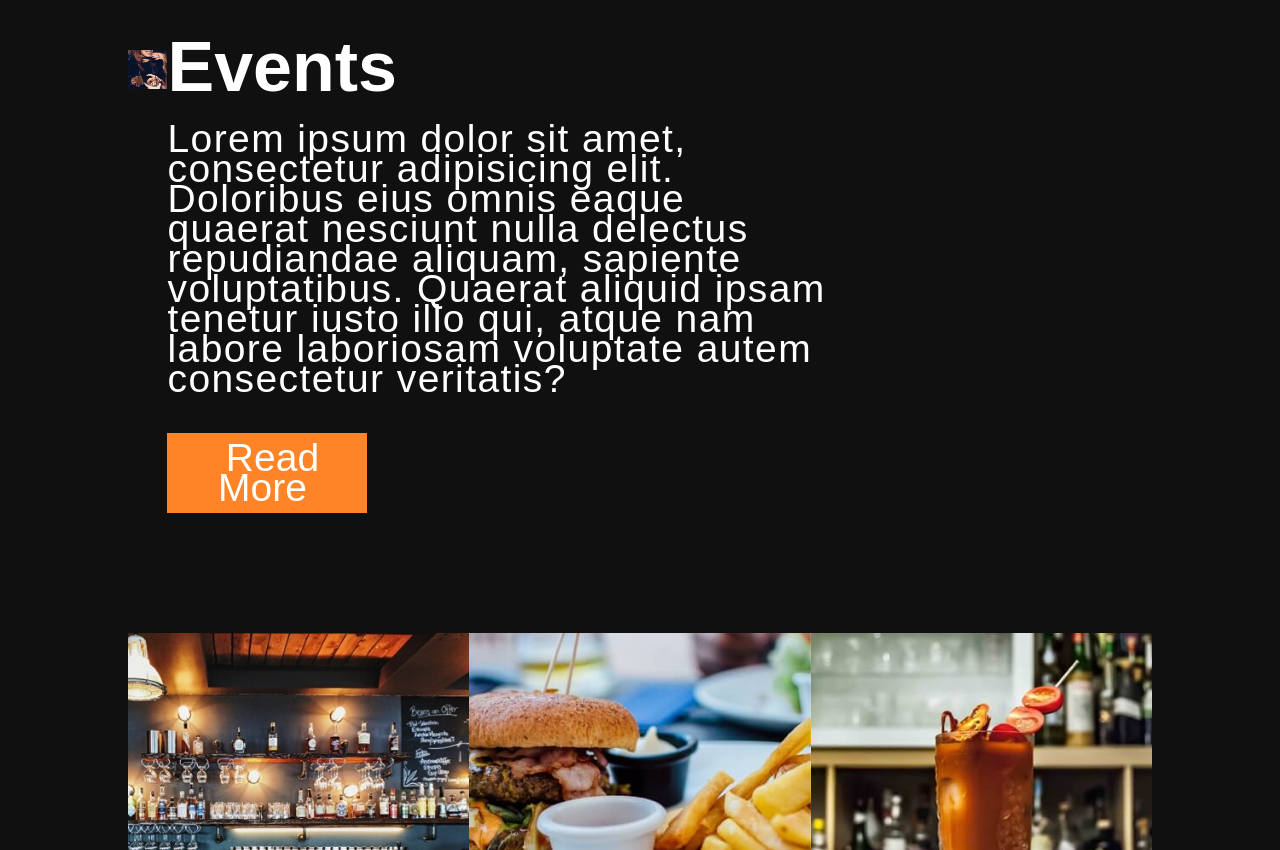
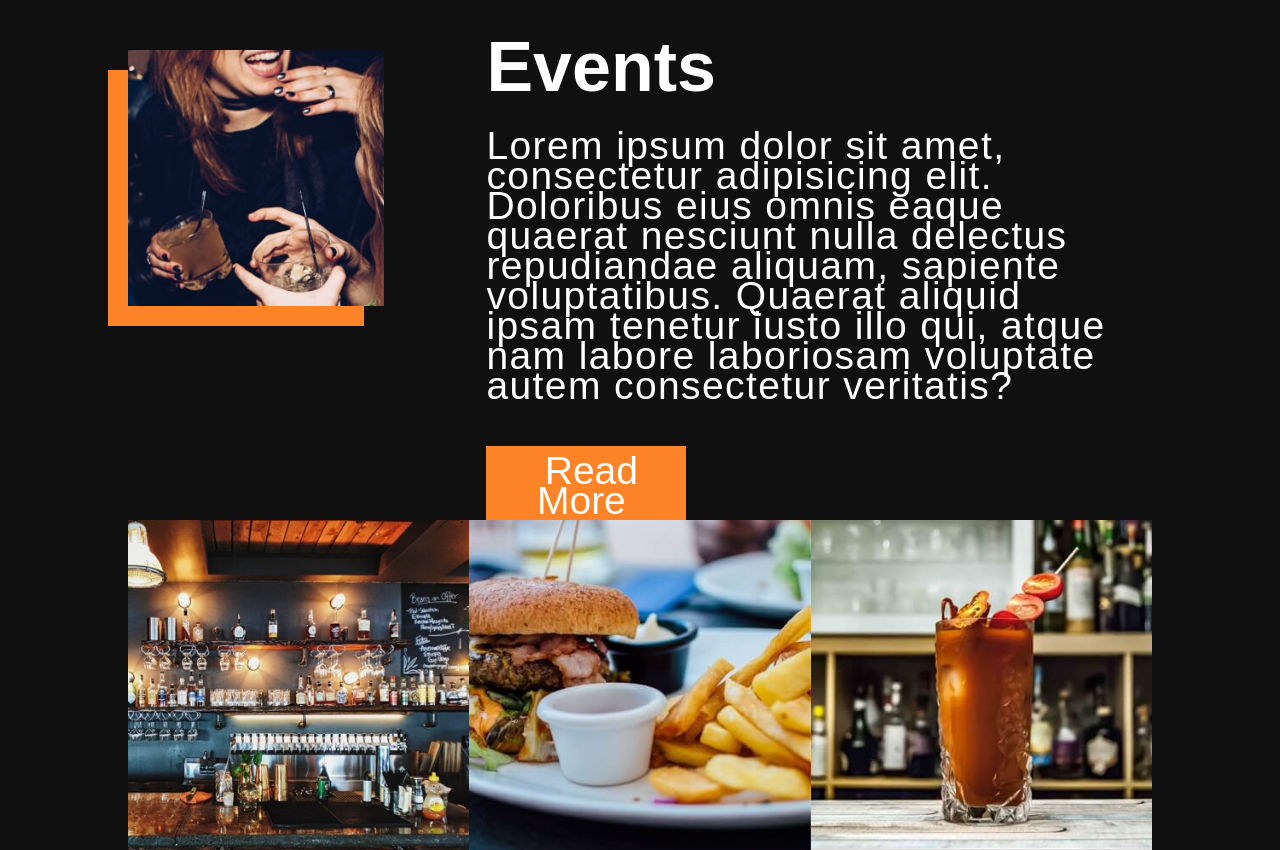
Before and after one commit to CianORuanaidh/cian-oruanaidh-project2, a plain HTML site: page index.html in a window 1280 px wide. Shown: the part 4075-4925 px from the top of the page. Drawn offline with Linux system fonts and the light colour scheme; a web font is replaced by a local one.

Commit message:
more styling desktop events

```diff
--- a/index.html
+++ b/index.html
@@ -99,9 +99,9 @@
 
         <section>
             <div class="wrapper">
-                <figure class="flex space-between">
-                    <div class="image-holder"><img src="assets/small-box-image.jpg" alt="Close up of two women drinking cocktails."></div>
-                    <figcaption>
+                <figure class="events clearfix">
+                    <div class="image-holder bg-shadow-left"><img src="assets/small-box-image.jpg" alt="Close up of two women drinking cocktails."></div>
+                    <figcaption class="v-flex">
                         <h2>Events</h2>
                         <p>Lorem ipsum dolor sit amet, consectetur adipisicing elit. Doloribus eius omnis eaque quaerat
                             nesciunt nulla delectus repudiandae aliquam, sapiente voluptatibus. Quaerat aliquid ipsam
--- a/styles/partials/_global.scss
+++ b/styles/partials/_global.scss
@@ -35,6 +35,13 @@ img {
     display: block;
     width: 100%;
 }
+
+ .image-holder {
+    // flex-basis: 300px;
+    // flex-grow: 1;
+    // background: white;
+ }
+
 a {
     text-decoration: none;
     color: white;
--- a/styles/partials/_main.scss
+++ b/styles/partials/_main.scss
@@ -145,3 +145,37 @@ h3, .comment h2 {
 .contact p:nth-of-type(1){
     margin: 30px 0;
 }
+
+figure.events {
+    // width: 100%;
+    max-width: 100%;
+    vertical-align: top;
+}
+
+.events .image-holder {
+    width: 25%;
+    // display: inline-block;
+    margin-right: 10%;
+    float: left;
+}
+
+.events figcaption {
+    width: calc(74% - 10%);
+    // display: inline-block;
+    height: 350px;
+    // padding-bottom: 10px;
+    float: left;
+}
+
+.events .button-link {
+    margin-bottom: 10px;
+    // border: 2px white solid;
+}
+
+.events h2 {
+    width: 100%;
+}
+
+.events p {
+    margin: calc(21% / 3) 0;
+}
```
Also changed, not shown: contact.html (+4 -4 lines), styles/style.css.
